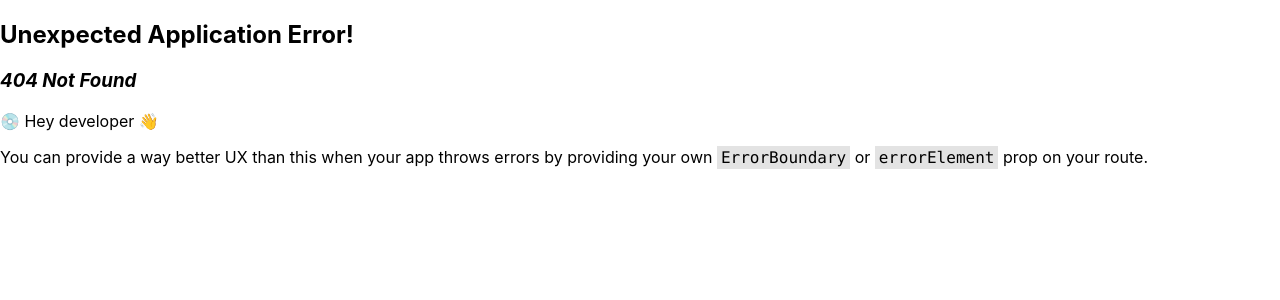
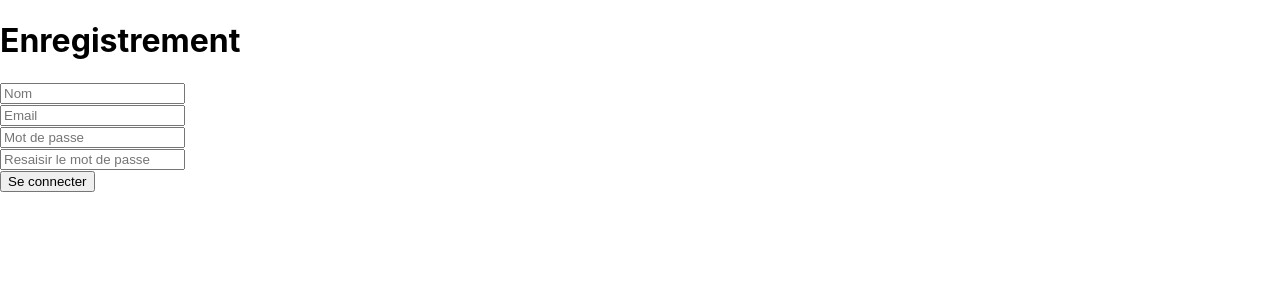
Before and after one commit to assia-asri/psychosoinfront, a React (Create React App) app: page /enregistrement in a window 1280 px wide. Before the commit this address had no page. Shown: the top 300 px of the page. Built offline with nearby package versions, Linux system fonts and the light colour scheme.

Commit message:
création des pages login et register

```diff
--- /dev/null
+++ b/src/pages/Login.js
@@ -0,0 +1,43 @@
+import { useState } from 'react';
+import { useNavigate } from 'react-router-dom';
+
+function Login() {
+    let navigate = useNavigate();
+    const [email, setEmail] = useState('')
+    const [password, setPassword] = useState('')
+
+    return (
+        <div className="Login">
+            <h1>Authentification</h1>
+            <div className='form'>
+                <input type='text' placeholder='Email' value={email} onChange={(e) => {
+                    setEmail(e.target.value)
+                }} /><br></br>
+                <input type='password' placeholder='Mot de passe' value={password} onChange={(e) => {
+                    setPassword(e.target.value)
+                }} /><br></br>
+
+                <button onClick={(e) => {
+                    fetch("http://localhost:3001/auth/login", {
+                        method: "POST",
+                        headers: {
+                            "Content-Type": "application/json"
+                        },
+                        body: JSON.stringify({
+                            email,
+                            password
+                        })
+                    }).then((data) => {
+                        navigate('/')
+                        console.log(data);
+                    }).catch((error) => {
+                        console.log(error);
+                    });
+
+                }}>Se connecter</button>
+            </div>
+        </div>
+    );
+}
+
+export default Login;
--- /dev/null
+++ b/src/pages/Register.js
@@ -0,0 +1,89 @@
+import { useState } from 'react';
+import { useNavigate } from 'react-router-dom';
+
+function Register() {
+    let navigate = useNavigate();
+    const [name, setName] = useState('')
+    const [email, setEmail] = useState('')
+    const [password, setPassword] = useState('')
+    const [password2, setPassword2] = useState('')
+    const [error, setError] = useState('')
+
+    return (
+        <div className="Register">
+            <h1>Enregistrement</h1>
+            <div className='form'>
+                <input type='text' placeholder='Nom' value={name} onChange={(e) => {
+                    setName(e.target.value)
+                }} /><br></br>
+                <input type='text' placeholder='Email' value={email} onChange={(e) => {
+                    setEmail(e.target.value)
+                }} /><br></br>
+                <input type='password' placeholder='Mot de passe' value={password} onChange={(e) => {
+                    setPassword(e.target.value)
+                }} /><br></br>
+                <input type='password' placeholder='Resaisir le mot de passe' value={password2} onChange={(e) => {
+                    setPassword2(e.target.value)
+                }} /><br></br>
+
+                <button onClick={(e) => {
+                    // Réinitialiser la variable error
+                    setError("")
+
+                    // controle des champs et remplissage de la variable error
+                    if (name === "") {
+                        setError("Veuillez saisir un nom")
+                        return;
+                    }
+
+                    if (email === "") {
+                        setError("Veuillez saisir un email")
+                        return;
+                    }
+
+                    if (password.length < 8) {
+                        setError("Le mot de passe doit contenir 8 caractères")
+                        return;
+                    }
+
+                    if (password !== password2) {
+                        setError("Les mots de passes sont differents")
+                        return;
+                    }
+
+                    fetch("http://localhost:3001/auth/register", {
+                        method: "POST",
+                        headers: {
+                            "Content-Type": "application/json"
+                        },
+                        body: JSON.stringify({
+                            name,
+                            email,
+                            password
+                        })
+                    }).then((response) => {
+                        console.log("json");
+                        return response.json()
+                    }).then((data) => {
+                        if (data.error) {
+                            console.log("error");
+                            setError(data.error)
+                            return;
+                        } else {
+                            console.log("navigate");
+                            navigate('/authentification')
+                        }
+
+                    }).catch((error) => {
+                        console.log(error);
+                    })
+
+                }}>Se connecter</button>
+
+                <h6>{error}</h6>
+            </div>
+        </div>
+    );
+}
+
+export default Register;
```
Also changed, not shown: src/index.js (+10 -0 lines).
